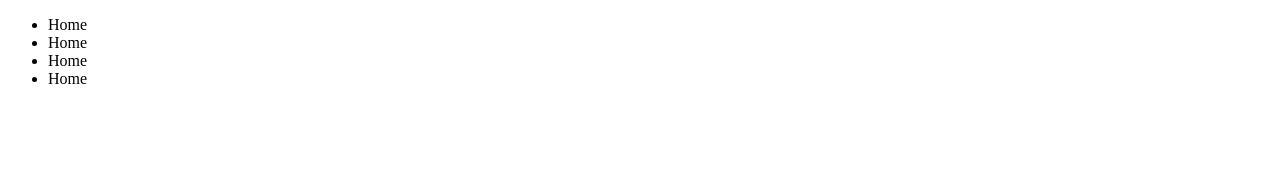
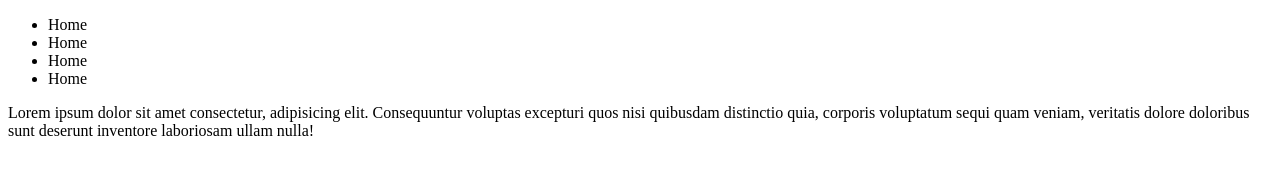
Before and after one commit to chhakuli123/practice-merging, a plain HTML site: page index.html in a window 1280 px wide. Drawn offline with Linux system fonts and the light colour scheme.

Commit message:
herosection  added

```diff
--- a/index.html
+++ b/index.html
@@ -17,6 +17,11 @@
             <li>Home</li>
         </ul>
     </div>
+    <div class="herosection">
+        <p>Lorem ipsum dolor sit amet consectetur, adipisicing elit. Consequuntur voluptas excepturi quos nisi quibusdam
+            distinctio quia, corporis voluptatum sequi quam veniam, veritatis dolore doloribus sunt deserunt inventore
+            laboriosam ullam nulla!</p>
+    </div>
 </body>
 
 </html>
```
